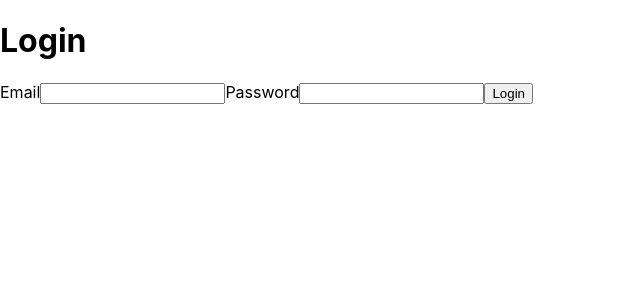
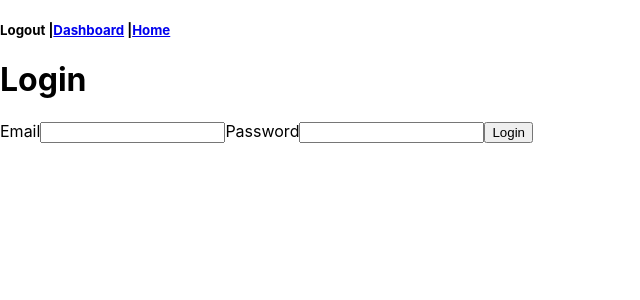
Before and after one commit to thebkbuffalo/eow_betting_react, a React (Create React App) app: page /login/ in a window 1280 px wide. Shown: the top 300 px of the page, without its empty margins (0-640 px from the left). Built offline with nearby package versions, Linux system fonts and the light colour scheme.

Commit message:
added navbar logic

```diff
--- a/src/App.js
+++ b/src/App.js
@@ -1,5 +1,5 @@
 import React, {Fragment} from 'react';
-import {BrowserRouter, Route, Routes, Navigate, useParams} from 'react-router-dom';
+import {BrowserRouter, Route, Routes, Navigate, useParams, NavLink} from 'react-router-dom';
 import axios from 'axios';
 import './App.css';
 import { Component, useState, useEffect } from 'react';
@@ -8,10 +8,20 @@ import Signup from "./components/SignupContainer"
 import Login from "./components/LoginContainer"
 import Dashboard from "./components/DashboardContainer"
 import User from "./components/UserContainer"
+import { render } from '@testing-library/react';
+import AuthServices from "./services/auth-service";
 
 const App = () => {
+  // const [loggedIn, setLoggedIn] = useState('');
+  // useEffect(() => {
+  //   loggedIn = localStorage.getItem('isLoggedIn');
+  // }, [])
   return(
     <BrowserRouter>
+
+        <NavBar></NavBar>
+        {/* {isLoggedIn ? <NavLink to='/logout'>Logout</NavLink> : <NavLink to="/login">Login</NavLink>} */}
+
       <Fragment>
         <Routes>
           <Route exact path="/" element={<Home/>}/>
@@ -31,6 +41,33 @@ const App = () => {
       </Fragment>
     </BrowserRouter>
   )
+}
+
+function NavBar(){
+  var loggedIn = localStorage.getItem('isLoggedIn') === 'true' ? true : false
+  var url = window.location.href;
+  var onLoginPage = url.includes('login');
+  if(!loggedIn && !onLoginPage){
+    return(
+      <h5>
+        <NavLink to='/login'>Login</NavLink>
+      </h5>
+    )
+  }else{
+    return(
+      <h5>
+        <span onClick={handleLogout}>Logout</span> |
+        <NavLink to='/dashboard'>Dashboard</NavLink> |
+        <NavLink to='/'>Home</NavLink>
+      </h5>
+    )
+  }
+}
+
+const handleLogout = (e) => {
+  e.preventDefault();
+  AuthServices.logout();
+  window.location = "/"
 }
 
 function PrivateRoute({children}){
--- a/src/components/DashboardContainer.js
+++ b/src/components/DashboardContainer.js
@@ -32,8 +32,6 @@ const Dashboard = () => {
     }
   }
 
-
-
   return(
     <div>
       <button id='logout' onClick={handleLogout}>Log Out</button>
```
